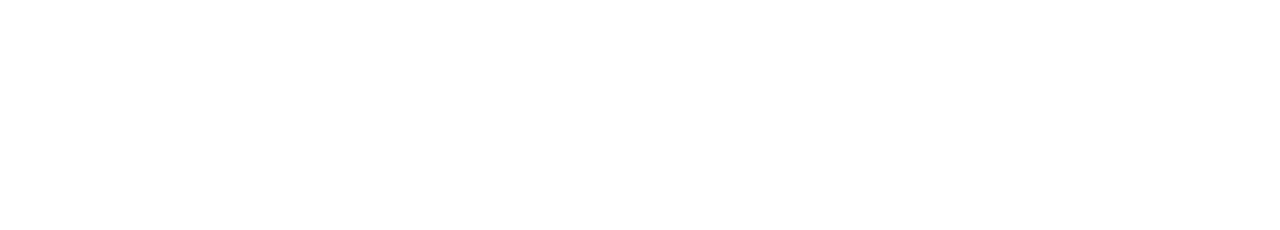
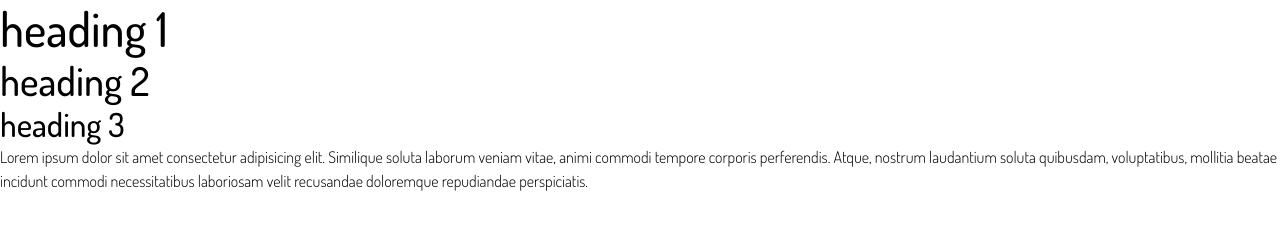
Before and after one commit to NedirAgamuradowic/portfolioproject, a plain HTML site: page src/index.html in a window 1280 px wide. Drawn offline with Linux system fonts and the light colour scheme.

Commit message:
typography

```diff
--- a/src/index.html
+++ b/src/index.html
@@ -14,8 +14,18 @@
     <link rel="shortcut icon" href="img/favicon.ico" type="image/x-icon" />
     <title>John Doe | Digitalize your business with me</title>
     <link rel="stylesheet" href="css/style.css" />
+    <!-- google font -->
+    <link rel="preconnect" href="https://fonts.googleapis.com" />
+    <link rel="preconnect" href="https://fonts.gstatic.com" crossorigin />
+    <link
+      href="https://fonts.googleapis.com/css2?family=Dosis:wght@200..800&display=fallback"
+      rel="stylesheet"
+    />
   </head>
   <body>
-
+	<h1>heading 1</h1>
+	<h2>heading 2</h2>
+	<h3>heading 3</h3>
+	<p>Lorem ipsum dolor sit amet consectetur adipisicing elit. Similique soluta laborum veniam vitae, animi commodi tempore corporis perferendis. Atque, nostrum laudantium soluta quibusdam, voluptatibus, mollitia beatae incidunt commodi necessitatibus laboriosam velit recusandae doloremque repudiandae perspiciatis.</p>
   </body>
 </html>
--- a/src/scss/_reset.scss
+++ b/src/scss/_reset.scss
@@ -12,7 +12,6 @@ body {
   min-height: 100vh;
   scroll-behavior: smooth;
   text-rendering: optimizeSpeed;
-  line-height: 1.4;
 }
 
 body,
--- a/src/scss/_utilities.scss
+++ b/src/scss/_utilities.scss
@@ -0,0 +1,22 @@
+// Typography
+body{
+	font-size: 1.6rem;
+	font-family: $mainFont;
+	line-height: 1.5;
+}
+h1,h2, h3{
+	line-height: 1.2;
+	font-weight: 500;
+}
+h1{
+	font-size: 4.77rem;
+}
+h2{
+	font-size: 3.98rem;
+}
+h3{
+	font-size: 3.31rem;
+}
+p{
+	font-weight: 300;
+}
--- a/src/scss/_variables.scss
+++ b/src/scss/_variables.scss
@@ -6,3 +6,5 @@ $background:#67809F;
 
 $white:#fff;
 $black:#000;
+
+$mainFont: "Dosis", sans-serif;
```
Also changed, not shown: src/about.html (+7 -0 lines), src/contact.html (+7 -0 lines), src/work.html (+7 -0 lines), src/css/style.css.
